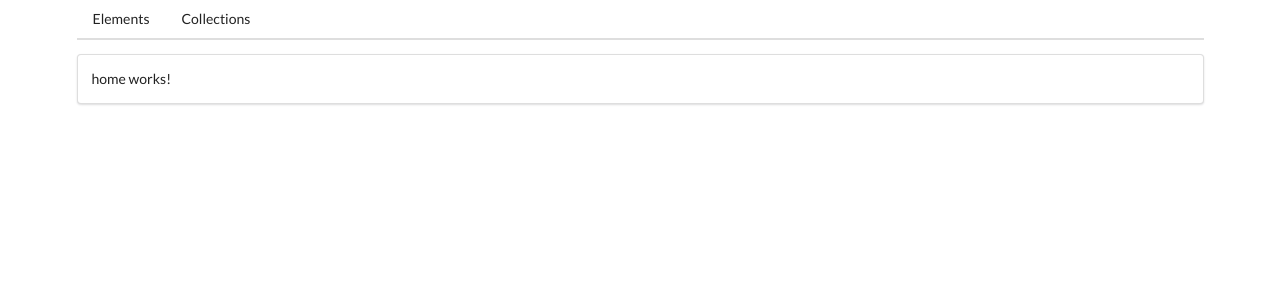
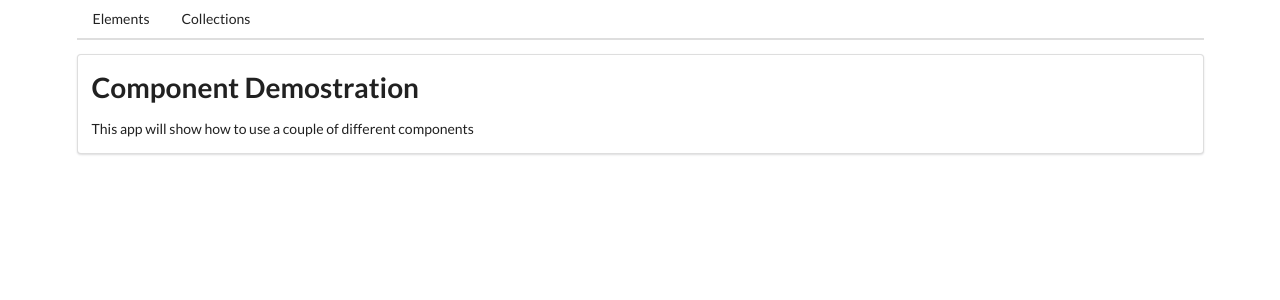
Before and after one commit to BeataJ/components-angular, an Angular app: page / in a window 1280 px wide. Shown: the top 300 px of the page. Built offline with nearby package versions, Linux system fonts and the light colour scheme.

Commit message:
add html markup to homeComponent.html

```diff
--- a/src/app/home/home.component.html
+++ b/src/app/home/home.component.html
@@ -1 +1,2 @@
-<p>home works!</p>
+<h1>Component Demostration</h1>
+<p>This app will show how to use a couple of different components</p>
```
